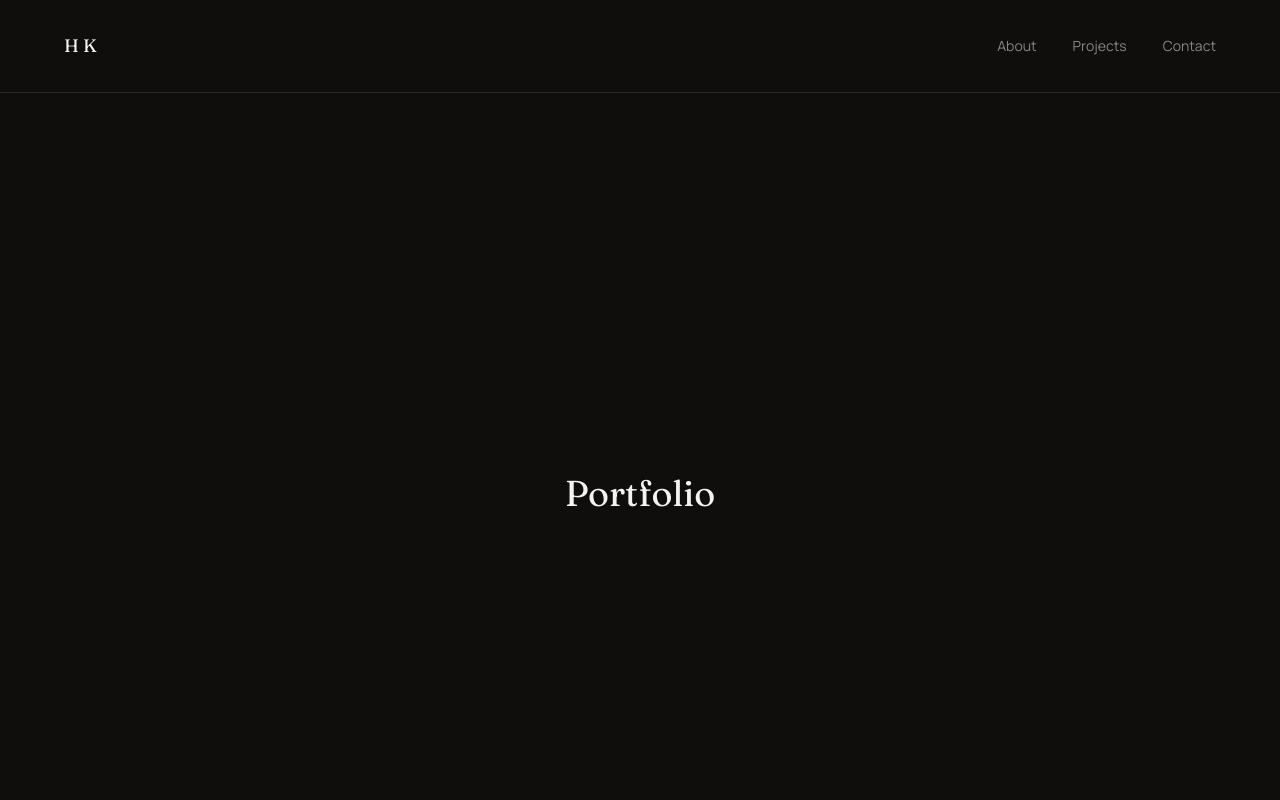
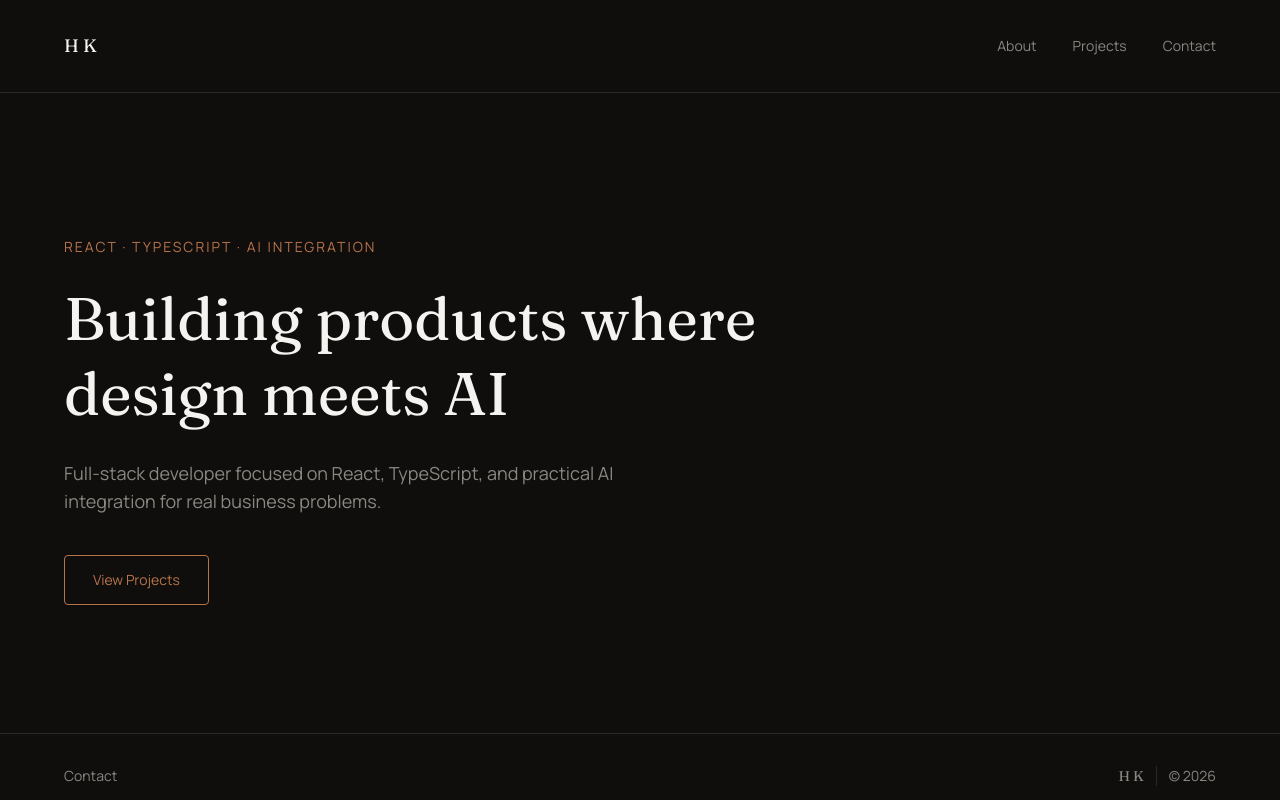
Before and after one commit to halyna-k/portfolio, a Next.js app: page / in a window 1280 px wide. Shown: the top 800 px of the page. Built offline with nearby package versions, Linux system fonts and the light colour scheme.

Commit message:
Add Hero section and use on homepage
- Introduce a new Hero component at src/components/sections/Hero.tsx and render it from src/app/page.tsx.
- Replaces the previous placeholder homepage content with the new Hero UI.

```diff
--- a/src/app/page.tsx
+++ b/src/app/page.tsx
@@ -1,7 +1,9 @@
+import Hero from "@/components/sections/Hero";
+
 export default function Home() {
   return (
-    <main className="min-h-screen flex items-center justify-center">
-      <h1 className="text-4xl font-serif">Portfolio</h1>
-    </main>
+    <div>
+      <Hero />
+    </div>
   );
 }
--- /dev/null
+++ b/src/components/sections/Hero.tsx
@@ -0,0 +1,23 @@
+import Link from "next/link";
+
+export default function Hero() {
+  return (
+    <section className="px-16 pt-36 pb-32 ">
+      <span className="block text-accent text-sm tracking-[2px] uppercase mb-6">
+        React · TypeScript · AI Integration
+      </span>
+      <h1 className="font-heading text-6xl leading-tight max-w-3xl mb-7">
+        Building products where design meets AI
+      </h1>
+      <p className="text-muted text-lg max-w-xl mb-10">
+        Full-stack developer focused on React, TypeScript, and practical AI integration for real business problems.
+      </p>
+      <Link
+        href="/projects"
+        className="inline-block px-7 py-3.5 border border-accent text-accent text-sm rounded-sm hover:bg-accent hover:text-bg transition-colors"
+      >
+        View Projects
+      </Link>
+    </section>
+  );
+}
```
